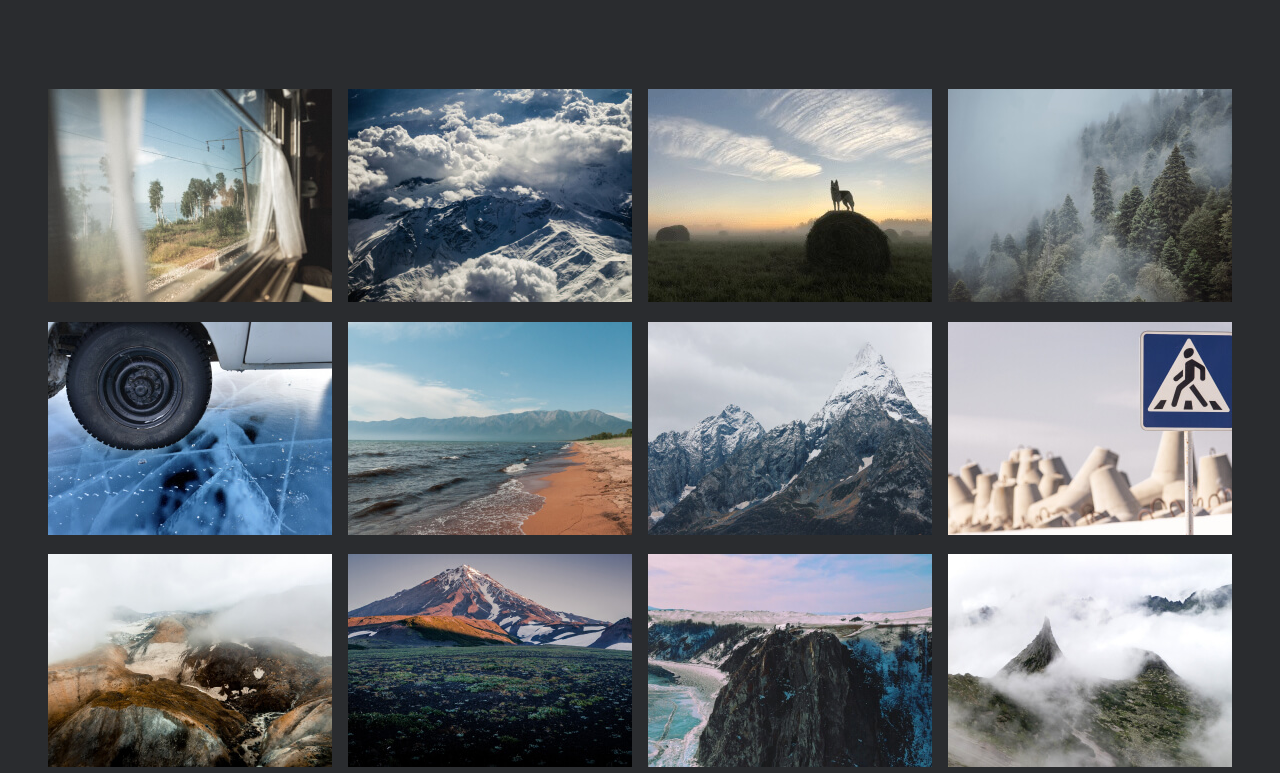
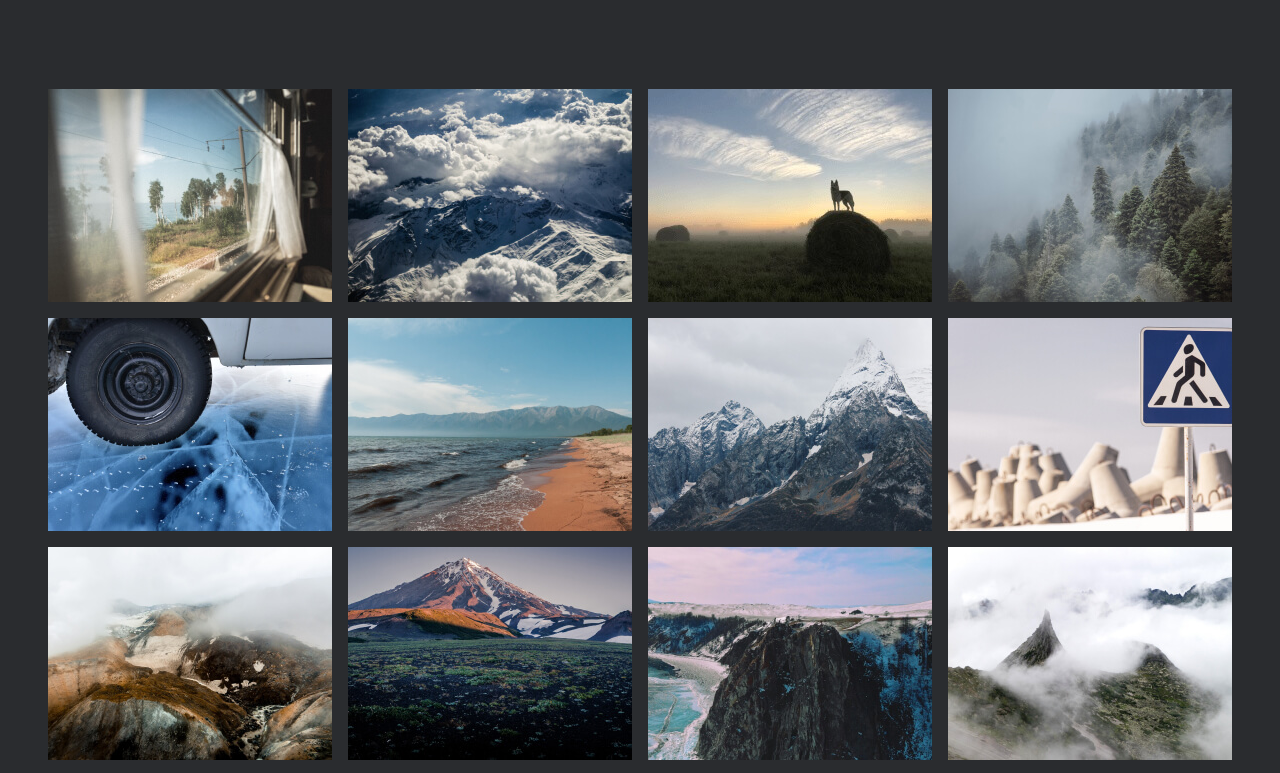
Before and after one commit to Meder84/russian-travel, a plain HTML site: page index.html in a window 1280 px wide. Shown: the part 1665-2438 px from the top of the page. Drawn offline with Linux system fonts and the light colour scheme.

Commit message:
.photo-grid__item display grid

```diff
--- /dev/null
+++ b/blocks/photo-grid/__image/photo-grid__image.css
@@ -0,0 +1,5 @@
+.photo-grid__image {
+  width: 100%;
+  height: auto;
+  object-fit: cover;
+}
--- a/blocks/photo-grid/__item/photo-grid__item.css
+++ b/blocks/photo-grid/__item/photo-grid__item.css
@@ -1,5 +1,5 @@
 .photo-grid__item {
-  width: 100%;
-  height: auto;
-  object-fit: cover;
+  display: grid;
+  margin: 0;
+  padding: 0;
 }
--- a/index.html
+++ b/index.html
@@ -47,23 +47,23 @@
         </ul>
       </section>
 
-       <article class="photo-grid">
+       <section class="photo-grid">
         <ul class="photo-grid__items">
-          <li><img class="photo-grid__item" src="./images/grid/grid-train-window-tree.jpg" alt="Вид из окошки поезда"></li>
-          <li><img class="photo-grid__item" src="./images/grid/grid-clouds-mountains.jpg" alt="Снежные горы в облаках"></li>
-          <li><img class="photo-grid__item" src="./images/grid/grid-wolf-sunset-sky.jpg" alt="Собака, закат, сено."></li>
-          <li><img class="photo-grid__item" src="./images/grid/grid-fog-forest.jpg" alt="Лес, туман."></li>
-          <li><img class="photo-grid__item" src="./images/grid/grid-wheel-ice.jpg" alt="Колесо автомобиля на льду."></li>
-          <li><img class="photo-grid__item" src="./images/grid/grid-sandy-shore.jpg" alt="Песочный берег из далека."></li>
-          <li><img class="photo-grid__item" src="./images/grid/grid-high-mountains.jpg" alt="Высокие каменные горы."></li>
-          <li><img class="photo-grid__item" src="./images/grid/grid-pedestrian-sign.jpg"
+          <li class="photo-grid__item"><img class="photo-grid__image" src="./images/grid/grid-train-window-tree.jpg" alt="Вид из окошки поезда"></li>
+          <li class="photo-grid__item"><img class="photo-grid__image" src="./images/grid/grid-clouds-mountains.jpg" alt="Снежные горы в облаках"></li>
+          <li class="photo-grid__item"><img class="photo-grid__image" src="./images/grid/grid-wolf-sunset-sky.jpg" alt="Собака, закат, сено."></li>
+          <li class="photo-grid__item"><img class="photo-grid__image" src="./images/grid/grid-fog-forest.jpg" alt="Лес, туман."></li>
+          <li class="photo-grid__item"><img class="photo-grid__image" src="./images/grid/grid-wheel-ice.jpg" alt="Колесо автомобиля на льду."></li>
+          <li class="photo-grid__item"><img class="photo-grid__image" src="./images/grid/grid-sandy-shore.jpg" alt="Песочный берег из далека."></li>
+          <li class="photo-grid__item"><img class="photo-grid__image" src="./images/grid/grid-high-mountains.jpg" alt="Высокие каменные горы."></li>
+          <li class="photo-grid__item"><img class="photo-grid__image" src="./images/grid/grid-pedestrian-sign.jpg"
             alt="Знак пешеходго перехода и береговые укрепления пристани"></li>
-          <li><img class="photo-grid__item" src="./images/grid/grid-fog-hills.jpg" alt="холмы коричнего цвета и туман"></li>
-          <li><img class="photo-grid__item" src="./images/grid/grid-mountain-fields.jpg" alt="Горы и поля."></li>
-          <li><img class="photo-grid__item" src="./images/grid/grid-rock-shore.jpg" alt="Берег и каменная скала."></li>
-          <li><img class="photo-grid__item" src="./images/grid/grid-fog-mountains.jpg" alt="Горы и туман."></li>
+          <li class="photo-grid__item"><img class="photo-grid__image" src="./images/grid/grid-fog-hills.jpg" alt="холмы коричнего цвета и туман"></li>
+          <li class="photo-grid__item"><img class="photo-grid__image" src="./images/grid/grid-mountain-fields.jpg" alt="Горы и поля."></li>
+          <li class="photo-grid__item"><img class="photo-grid__image" src="./images/grid/grid-rock-shore.jpg" alt="Берег и каменная скала."></li>
+          <li class="photo-grid__item"><img class="photo-grid__image" src="./images/grid/grid-fog-mountains.jpg" alt="Горы и туман."></li>
         </ul>
-      </article>
+      </section>
 
       <section class="places">
         <article class="place place_margin">
--- a/pages/index.css
+++ b/pages/index.css
@@ -38,7 +38,7 @@
 @import url(../blocks/photo-grid/photo-grid.css);
 @import url(../blocks/photo-grid/__items/Photo-grid__items.css);
 @import url(../blocks/photo-grid/__item/photo-grid__item.css);
-@import url(../blocks/photo-grid/_margin/photo-grid_margin.css);
+@import url(../blocks/photo-grid/__image/photo-grid__image.css);
 
     /*   block places   */
 @import url(../blocks/places/places.css);
```
